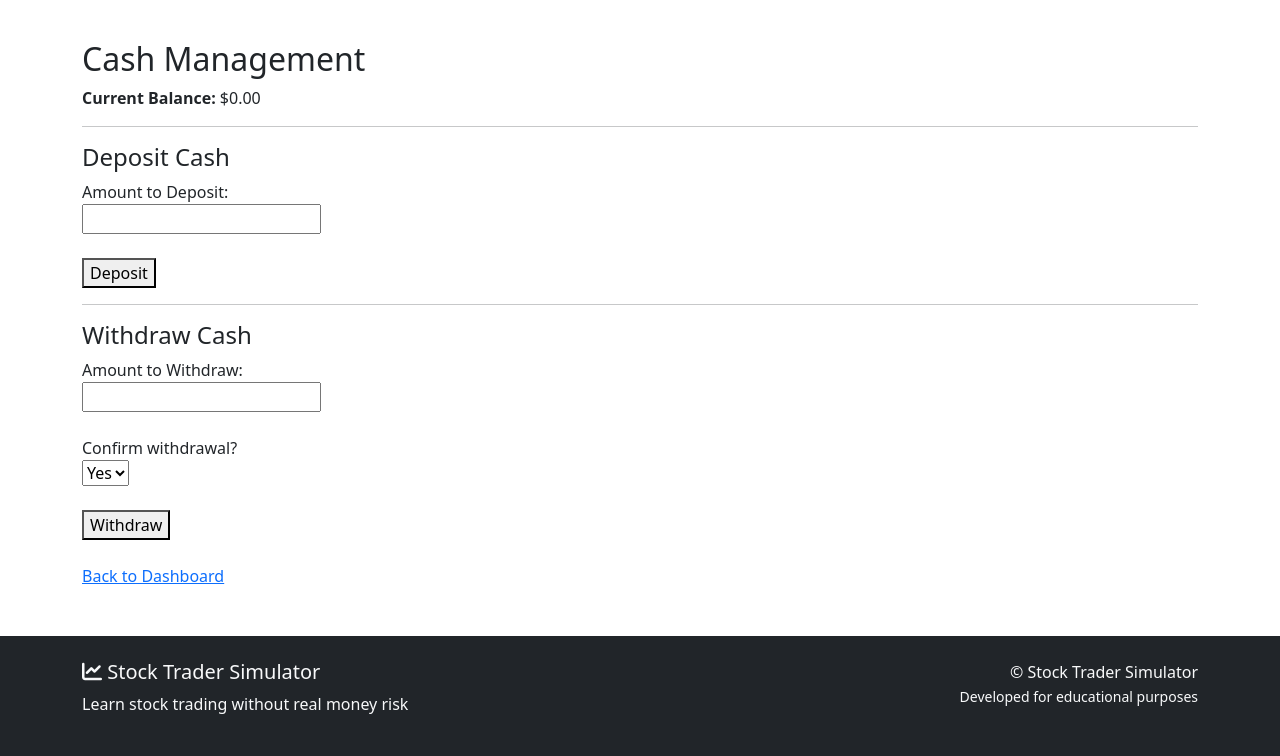
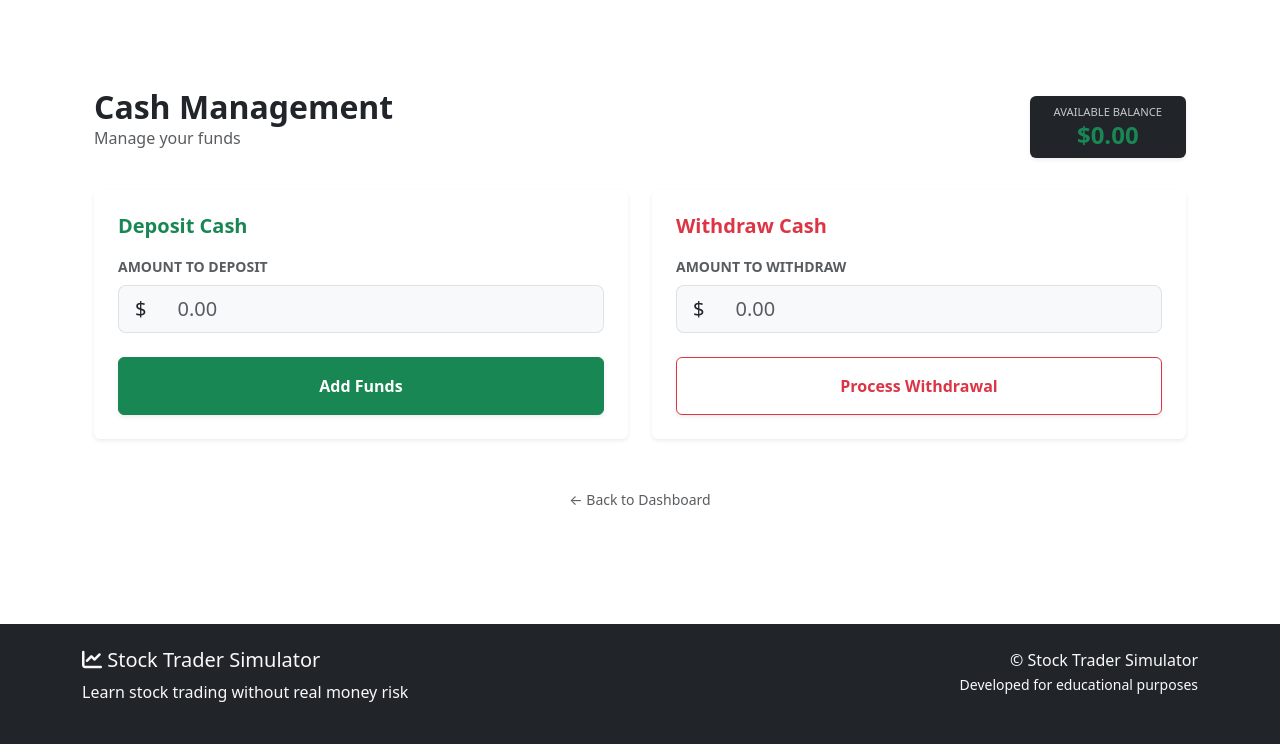
Before and after one commit to madelyn-wolf1/Group-Project, a Python web app: template folder1/templates/cash_management.html in a window 1280 px wide. Shown: the part 56-812 px from the top of the page. Run offline with Jinja, Linux system fonts and the light colour scheme; the template is opened without the code that fills it, so the values that code supplies are empty.

Commit message:
Updated cash_managment.html
Added confirmation modals for deposit and withdrawal

```diff
--- a/folder1/templates/cash_management.html
+++ b/folder1/templates/cash_management.html
@@ -3,46 +3,106 @@
 {% block title %}Cash Management{% endblock %}
 
 {% block content %}
-<h2>Cash Management</h2>
+<div class="container py-5">
+    <div class="row mb-4 align-items-center">
+        <div class="col">
+            <h2 class="fw-bold m-0 text-dark">Cash Management</h2>
+            <p class="text-muted">Manage your funds</p>
+        </div>
+        <div class="col-auto">
+            <div class="card bg-dark text-white border-0 shadow-sm">
+                <div class="card-body py-2 px-4 text-center">
+                    <small class="text-uppercase opacity-75 d-block" style="font-size: 0.7rem;">Available Balance</small>
+                    <span class="h4 fw-bold text-success">${{ "%.2f"|format(balance) }}</span>
+                </div>
+            </div>
+        </div>
+    </div>
 
-<p><strong>Current Balance:</strong> ${{ "%.2f"|format(balance) }}</p>
+    <div class="row g-4">
+        <div class="col-md-6">
+            <div class="card h-100 border-0 shadow-sm">
+                <div class="card-body p-4">
+                    <h5 class="card-title fw-bold mb-3 text-success">Deposit Cash</h5>
+                    <form method="POST" action="{{ url_for('deposit') }}" id="depositForm">
+                        <div class="mb-4">
+                            <label class="form-label small fw-bold text-muted text-uppercase">Amount to Deposit</label>
+                            <div class="input-group input-group-lg">
+                                <span class="input-group-text bg-light border-end-0">$</span>
+                                <input type="number" name="amount" class="form-control bg-light border-start-0" min="0.01" step="0.01" placeholder="0.00" required>
+                            </div>
+                        </div>
+                        <input type="hidden" name="confirm" value="yes">
+                        <button type="button" class="btn btn-success w-100 fw-bold py-3 shadow-sm" data-bs-toggle="modal" data-bs-target="#confirmDepositModal">
+                            Add Funds
+                        </button>
+                    </form>
+                </div>
+            </div>
+        </div>
 
-{% with messages = get_flashed_messages() %}
-  {% if messages %}
-    <ul>
-    {% for message in messages %}
-      <li>{{ message }}</li>
-    {% endfor %}
-    </ul>
-  {% endif %}
-{% endwith %}
+        <div class="col-md-6">
+            <div class="card h-100 border-0 shadow-sm">
+                <div class="card-body p-4">
+                    <h5 class="card-title fw-bold mb-3 text-danger">Withdraw Cash</h5>
+                    <form method="POST" action="{{ url_for('withdraw') }}" id="withdrawForm">
+                        <div class="mb-4">
+                            <label class="form-label small fw-bold text-muted text-uppercase">Amount to Withdraw</label>
+                            <div class="input-group input-group-lg">
+                                <span class="input-group-text bg-light border-end-0">$</span>
+                                <input type="number" name="amount" class="form-control bg-light border-start-0" min="0.01" step="0.01" placeholder="0.00" required>
+                            </div>
+                        </div>
+                        <input type="hidden" name="confirm" value="yes">
+                        <button type="button" class="btn btn-outline-danger w-100 fw-bold py-3 shadow-sm" data-bs-toggle="modal" data-bs-target="#confirmWithdrawModal">
+                            Process Withdrawal
+                        </button>
+                    </form>
+                </div>
+            </div>
+        </div>
+    </div>
 
-<hr>
+    <div class="mt-5 text-center">
+        <a href="{{ url_for('dashboard') }}" class="text-decoration-none text-muted small">
+            &larr; Back to Dashboard
+        </a>
+    </div>
+</div>
 
-<h4>Deposit Cash</h4>
-<form method="POST" action="{{ url_for('deposit') }}">
-    <label>Amount to Deposit:</label><br>
-    <input type="number" name="amount" min="0.01" step="0.01" required><br><br>
-    <button type="submit">Deposit</button>
-</form>
+<div class="modal fade" id="confirmDepositModal" tabindex="-1" aria-hidden="true">
+    <div class="modal-dialog modal-dialog-centered">
+        <div class="modal-content border-0 shadow-lg">
+            <div class="modal-header border-0">
+                <h5 class="modal-title fw-bold">Confirm Deposit</h5>
+                <button type="button" class="btn-close" data-bs-dismiss="modal" aria-label="Close"></button>
+            </div>
+            <div class="modal-body text-center py-4">
+                <p class="mb-0 text-muted">Are you sure you want to add these funds to your trading account?</p>
+            </div>
+            <div class="modal-footer border-0 justify-content-center pb-4">
+                <button type="button" class="btn btn-light px-4 fw-bold" data-bs-dismiss="modal">Cancel</button>
+                <button type="submit" form="depositForm" class="btn btn-success px-4 fw-bold">Confirm Deposit</button>
+            </div>
+        </div>
+    </div>
+</div>
 
-<hr>
-
-<h4>Withdraw Cash</h4>
-<form method="POST" action="{{ url_for('withdraw') }}">
-    <label>Amount to Withdraw:</label><br>
-    <input type="number" name="amount" min="0.01" step="0.01" required><br><br>
-
-    <label>Confirm withdrawal?</label><br>
-    <select name="confirm">
-        <option value="yes">Yes</option>
-        <option value="no">No</option>
-    </select><br><br>
-
-    <button type="submit">Withdraw</button>
-</form>
-
-<br>
-<a href="{{ url_for('dashboard') }}">Back to Dashboard</a>
-
+<div class="modal fade" id="confirmWithdrawModal" tabindex="-1" aria-hidden="true">
+    <div class="modal-dialog modal-dialog-centered">
+        <div class="modal-content border-0 shadow-lg">
+            <div class="modal-header border-0">
+                <h5 class="modal-title fw-bold">Confirm Withdrawal</h5>
+                <button type="button" class="btn-close" data-bs-dismiss="modal" aria-label="Close"></button>
+            </div>
+            <div class="modal-body text-center py-4">
+                <p class="mb-0 text-muted">Please confirm that you wish to withdraw the specified amount from your balance.</p>
+            </div>
+            <div class="modal-footer border-0 justify-content-center pb-4">
+                <button type="button" class="btn btn-light px-4 fw-bold" data-bs-dismiss="modal">Cancel</button>
+                <button type="submit" form="withdrawForm" class="btn btn-danger px-4 fw-bold">Confirm Withdrawal</button>
+            </div>
+        </div>
+    </div>
+</div>
 {% endblock %}
```
